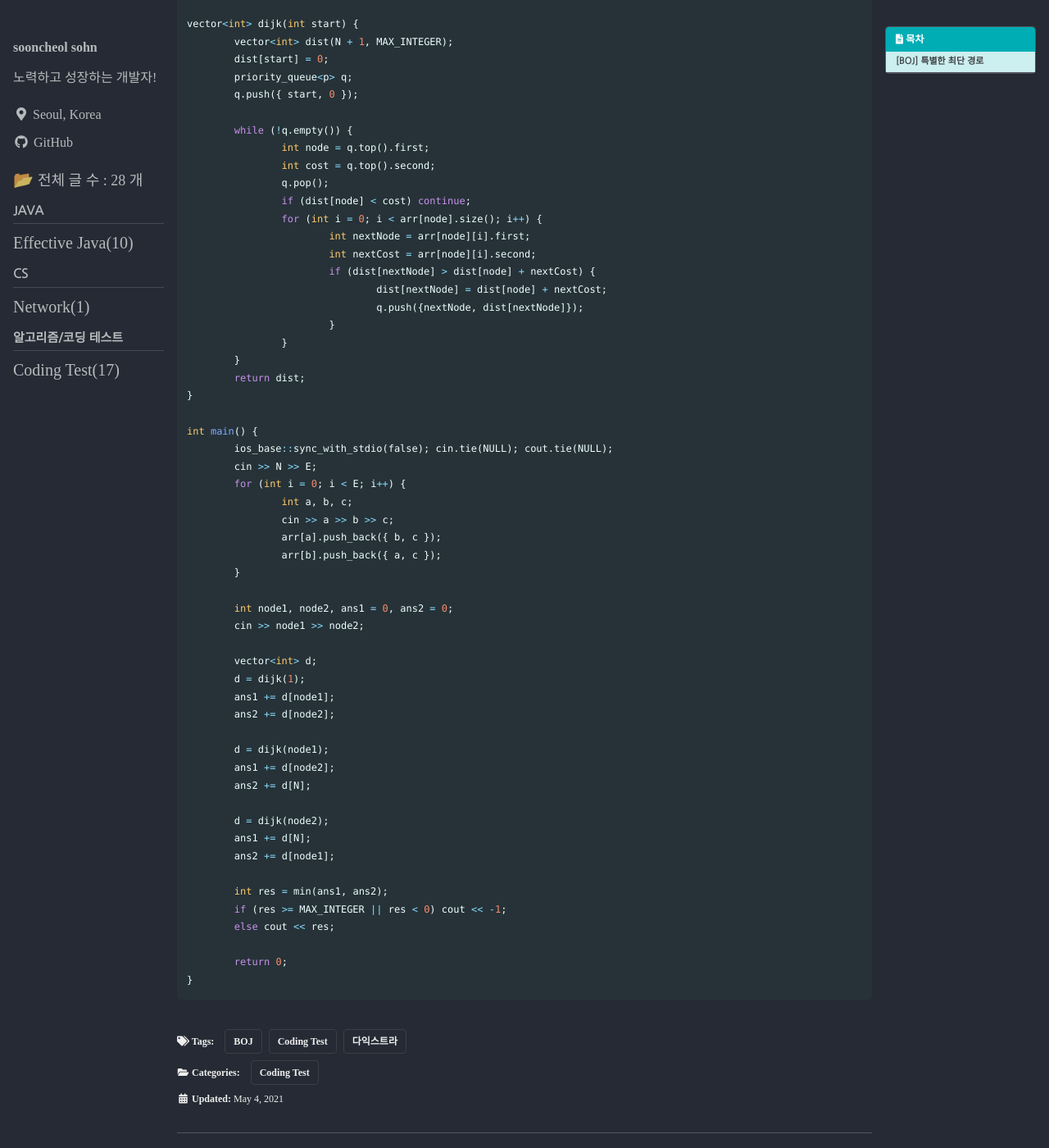
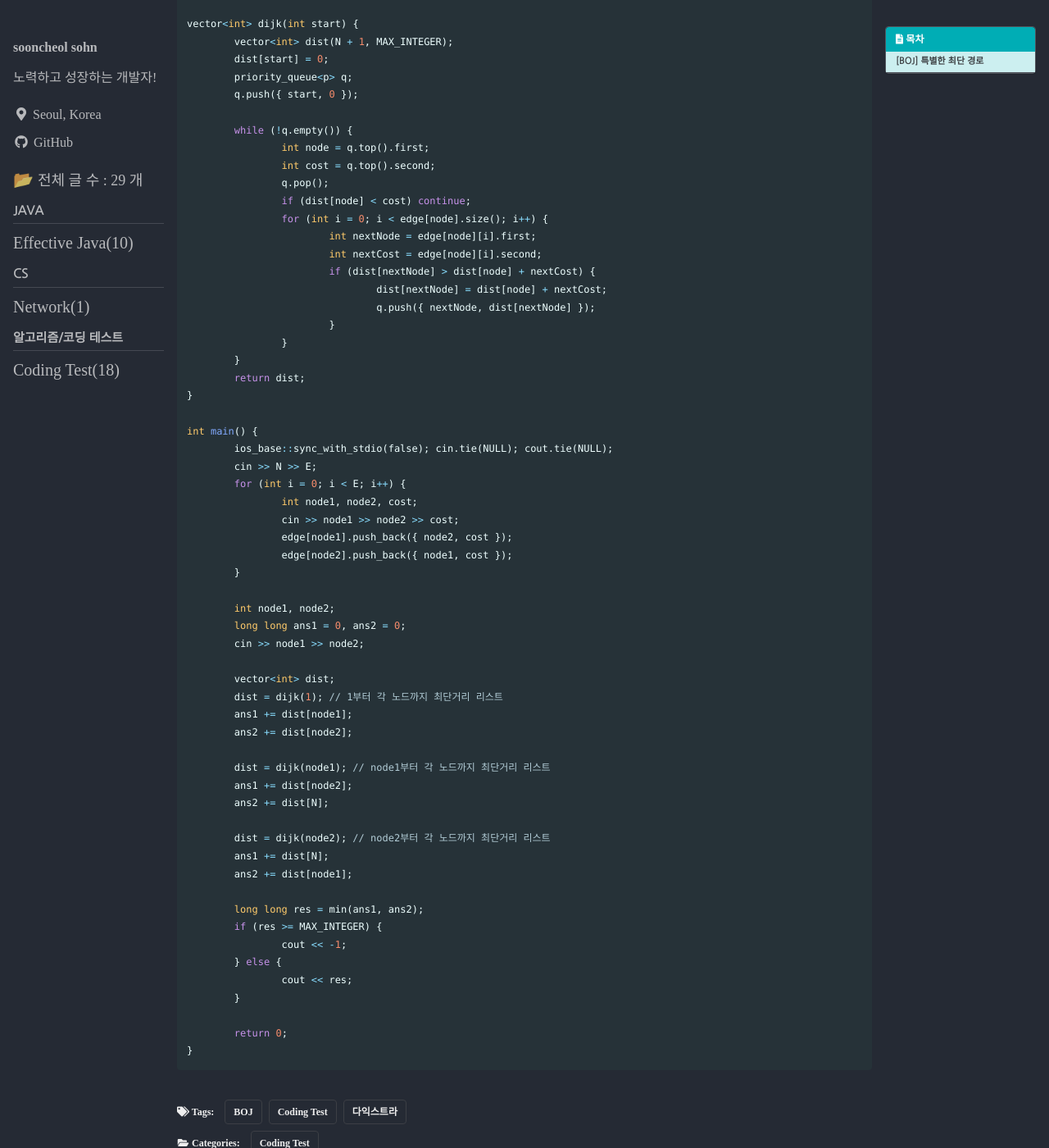
Before and after one commit to punsoo/punsoo.github.io, a Jekyll site: the page built from _posts/Coding-Test/2021-05-04-BOJ-특별한 최단 경로.md, in a window 1280 px wide and 1400 px high, scrolled down 549 px. Shown: the whole window at 82% size. Built offline with Jekyll 4.4.1, drawn with Linux system fonts in a browser that asks for light colours; cached includes are drawn as plain includes; some web fonts are replaced; comment, search, counter and statistics services are not loaded; some of the changed text lies outside the part shown.

```diff
--- a/_posts/Coding-Test/2021-05-04-BOJ-특별한 최단 경로.md
+++ b/_posts/Coding-Test/2021-05-04-BOJ-특별한 최단 경로.md
@@ -37,7 +37,7 @@ Problem URL : [특별한 최단 경로](https://www.acmicpc.net/problem/1504)
 
 using namespace std;
 
-vector<p> arr[801];
+vector<p> edge[801];
 int N, E;
 
 vector<int> dijk(int start) {
@@ -51,12 +51,12 @@ vector<int> dijk(int start) {
 		int cost = q.top().second;
 		q.pop();
 		if (dist[node] < cost) continue;
-		for (int i = 0; i < arr[node].size(); i++) {
-			int nextNode = arr[node][i].first;
-			int nextCost = arr[node][i].second;
+		for (int i = 0; i < edge[node].size(); i++) {
+			int nextNode = edge[node][i].first;
+			int nextCost = edge[node][i].second;
 			if (dist[nextNode] > dist[node] + nextCost) {
 				dist[nextNode] = dist[node] + nextCost;
-				q.push({nextNode, dist[nextNode]});
+				q.push({ nextNode, dist[nextNode] });
 			}
 		}
 	}
@@ -67,31 +67,35 @@ int main() {
 	ios_base::sync_with_stdio(false); cin.tie(NULL); cout.tie(NULL);
 	cin >> N >> E;
 	for (int i = 0; i < E; i++) {
-		int a, b, c;
-		cin >> a >> b >> c;
-		arr[a].push_back({ b, c });
-		arr[b].push_back({ a, c });
+		int node1, node2, cost;
+		cin >> node1 >> node2 >> cost;
+		edge[node1].push_back({ node2, cost });
+		edge[node2].push_back({ node1, cost });
 	}
 
-	int node1, node2, ans1 = 0, ans2 = 0;
+	int node1, node2;
+	long long ans1 = 0, ans2 = 0;
 	cin >> node1 >> node2;
 
-	vector<int> d;
-	d = dijk(1);
-	ans1 += d[node1];
-	ans2 += d[node2];
+	vector<int> dist;
+	dist = dijk(1); // 1부터 각 노드까지 최단거리 리스트
+	ans1 += dist[node1];
+	ans2 += dist[node2];
 
-	d = dijk(node1);
-	ans1 += d[node2];
-	ans2 += d[N];
+	dist = dijk(node1); // node1부터 각 노드까지 최단거리 리스트
+	ans1 += dist[node2];
+	ans2 += dist[N];
 
-	d = dijk(node2);
-	ans1 += d[N];
-	ans2 += d[node1];
+	dist = dijk(node2); // node2부터 각 노드까지 최단거리 리스트
+	ans1 += dist[N];
+	ans2 += dist[node1];
 
-	int res = min(ans1, ans2);
-	if (res >= MAX_INTEGER || res < 0) cout << -1;
-	else cout << res;
+	long long res = min(ans1, ans2);
+	if (res >= MAX_INTEGER) {
+		cout << -1;
+	} else {
+		cout << res;
+	}
 
 	return 0;
 }
```
Also changed, not shown: _posts/Coding-Test/2021-05-05-BOJ-DSLR.md (added, +103 -0 lines).
